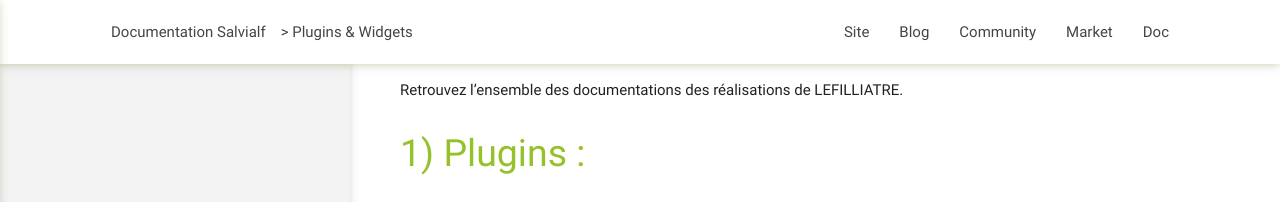
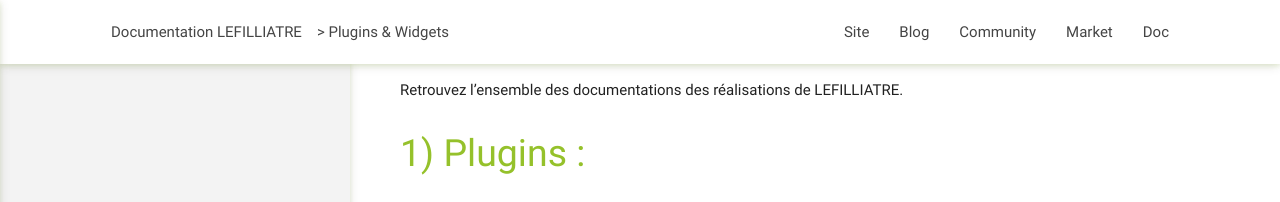
Before and after one commit to lefilliatre/lefilliatre-documentation, a Jekyll site: the page built from index/fr_FR/index.md, in a window 1280 px wide. Shown: the top 202 px of the page. Built offline with Jekyll 4.4.1, drawn with Linux system fonts in a browser that asks for light colours.

Commit message:
Update pluginlist.html

```diff
--- a/_layouts/pluginlist.html
+++ b/_layouts/pluginlist.html
@@ -13,7 +13,7 @@
     <nav>
       <div class="nav-wrapper container">
         <ul class="left hide-on-med-and-down">
-          <li><a href="{{site.baseurl}}">Documentation Salvialf</a></li>
+          <li><a href="{{site.baseurl}}">Documentation LEFILLIATRE</a></li>
           <li>> {{page.title}}</li>
         </ul>
         <a href="{{site.doc}}" data-activates="nav-mobile" class="button-collapse btn-floating btn-large waves-effect waves-light jeedomcolorbg"><i class="material-icons">menu</i></a>
@@ -86,7 +86,7 @@
   $(document).ready(function() {
    var title = '{{page.title}}';
    $('#doc_title').append(title)
-   document.title = 'Documentation Salvialf | '+ title[0].toUpperCase() + title.substring(1)
+   document.title = 'Documentation LEFILLIATRE | '+ title[0].toUpperCase() + title.substring(1)
    $(".button-collapse").sideNav();
    $('meta[name=description]').remove();
    $('head').append( '<meta name="description" content="Ceci est la documentation du plugin "'+ title[0].toUpperCase() + title.substring(1)+'", lier à la solution domotique Jeedom.">' );
```
